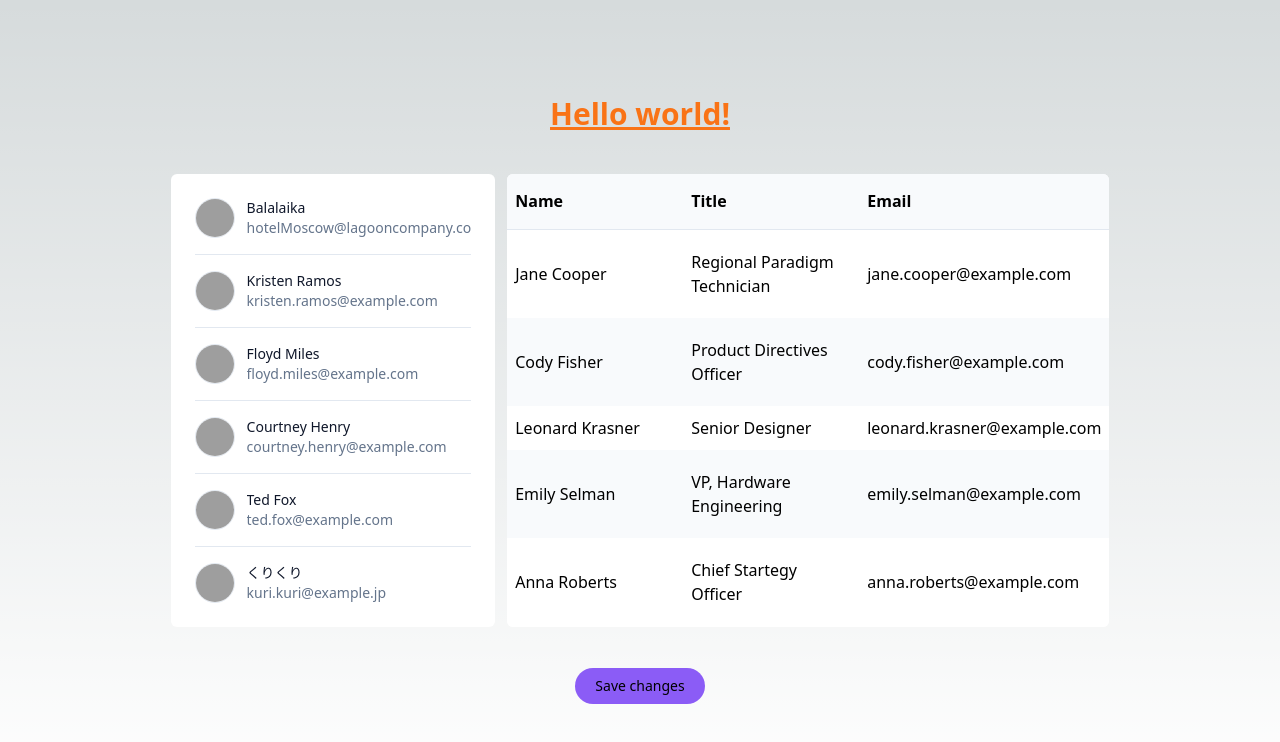
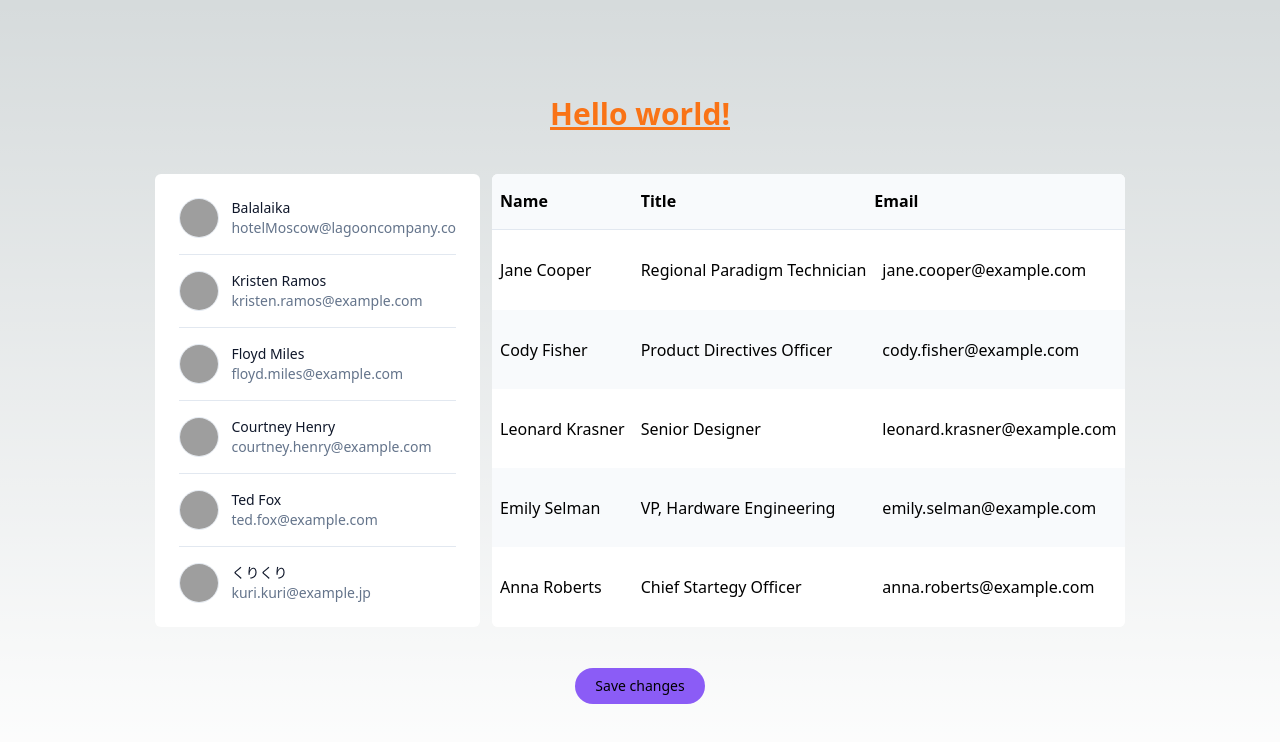
Before and after one commit to EXPITC/Tailwind-Saga, a Next.js app in the folder core-concepts/state/: page / in a window 1280 px wide. Shown: the top 742 px of the page. Built offline with nearby package versions, Linux system fonts and the light colour scheme; grey boxes are pictures that could not be loaded.

Commit message:
ref(state): table child
+ components/table.tsx
+ Simplify duplicate class with `:only-child`[only:] provide by
  tailwind.
+ Found interesting bug by tailwind that `<td>` elements not apply
  `:only-child` for `px` or `py`.
+ Make easier to management style for child elements.

```diff
--- a/core-concepts/state/components/table.tsx
+++ b/core-concepts/state/components/table.tsx
@@ -35,17 +35,17 @@ export default function Table() {
     <div className="bg-white rounded-md overflow-hidden">
       <table className="w-full h-full rounded-md text-left text-black" >
         <thead className="bg-slate-50 h-14 border-b border-slate-200 ">
-          <tr>
-            <th className="w-44 px-2" >Name</th>
-            <th className="w-44 px-2">Title</th>
-            <th className="w-44 px-2">Email</th>
+          <tr className="only:w-44">
+            <th className="px-2">Name</th>
+            <th className="px-2">Title</th>
+            <th>Email</th>
           </tr>
         </thead>
         <tbody className="">
           {
             dummy.map(({ name, title, email }) => {
               return (
-                <tr className="odd:bg-white even:bg-slate-50  ">
+                <tr className="odd:bg-white even:bg-slate-50">
                   <td className="px-2">{name}</td>
                   <td className="px-2">{title}</td>
                   <td className="px-2">{email}</td>
```
